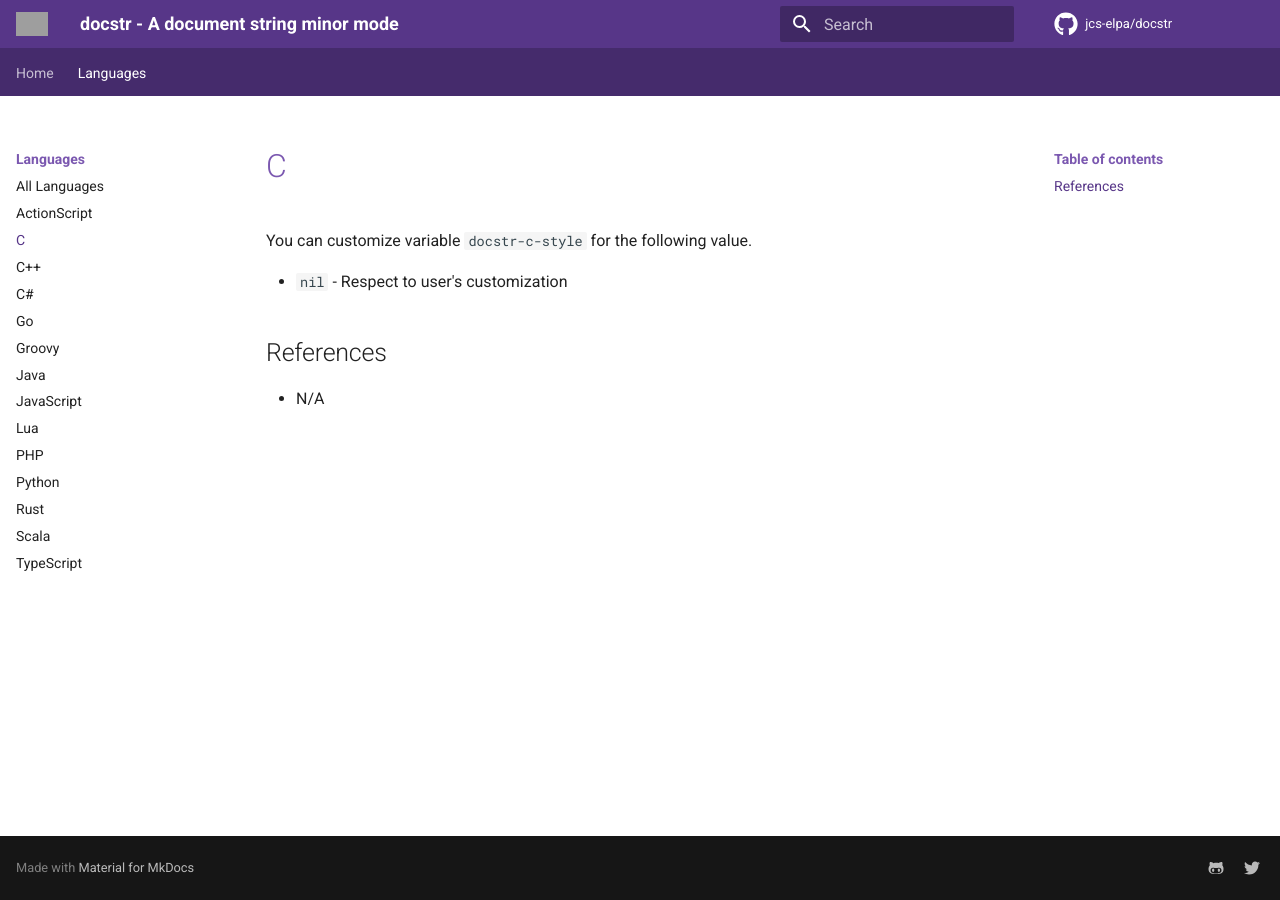
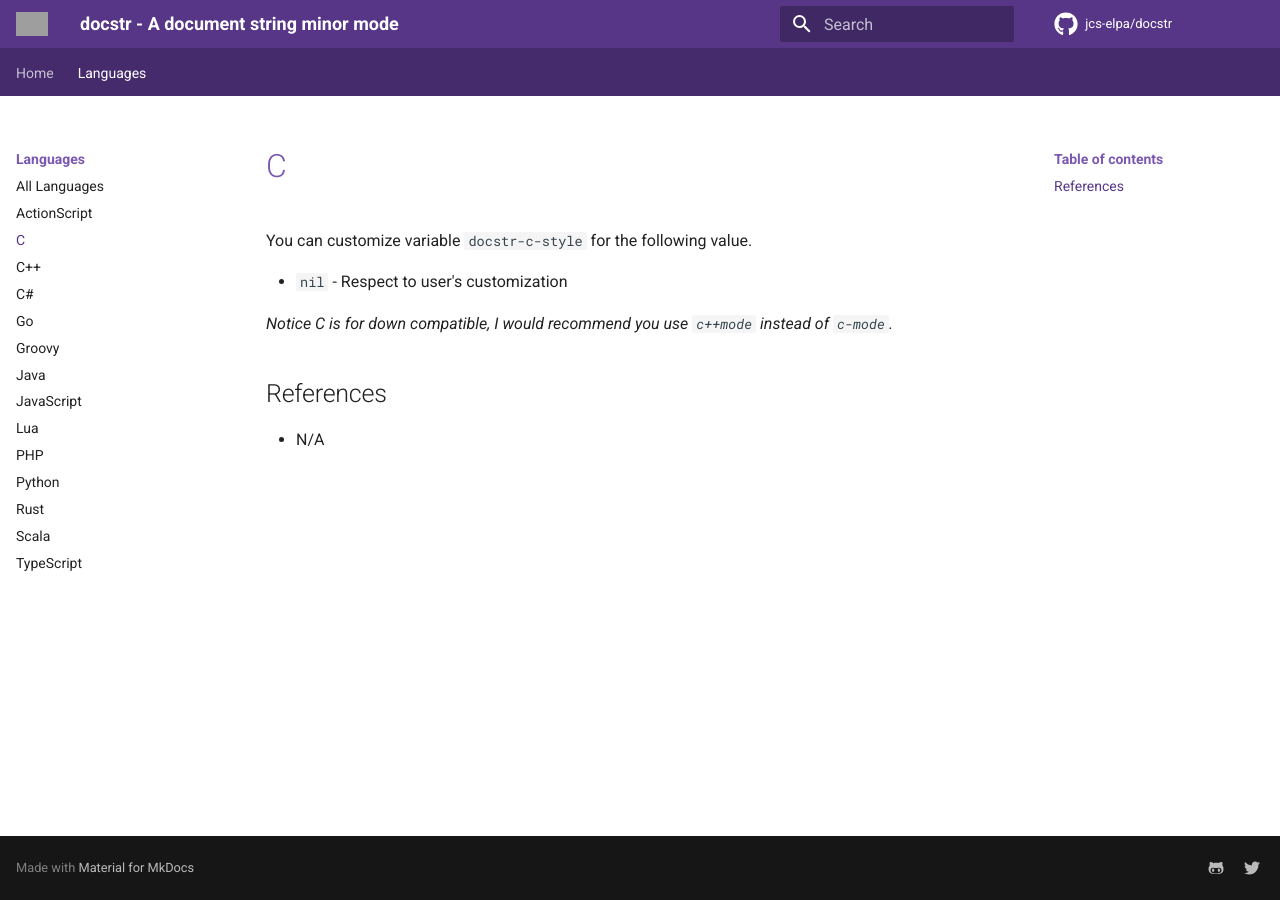
Before and after one commit to emacs-vs/docstr, an MkDocs documentation site: the page built from docs/page/langs/c.md, in a window 1280 px wide. Built offline with MkDocs 1.6.1 and Material for MkDocs 9.7.7, drawn with Linux system fonts in a browser that asks for light colours; comment, search, counter and statistics services are not loaded; grey boxes are pictures that could not be loaded.

Commit message:
Update doc

```diff
--- a/docs/page/langs/c.md
+++ b/docs/page/langs/c.md
@@ -4,6 +4,9 @@ You can customize variable `docstr-c-style` for the following value.
 
 * `nil` - Respect to user's customization
 
+*Notice C is for down compatible, I would recommend you use `c++mode`
+instead of `c-mode`.*
+
 ## References
 
 * N/A
```
Also changed, not shown: docs/page/langs/c++.md (+1 -0 lines).
